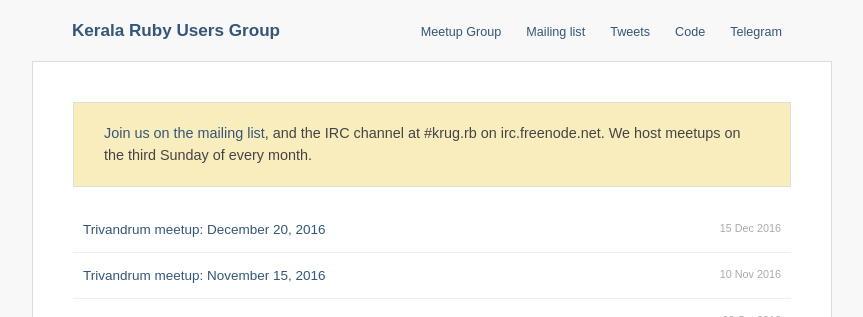
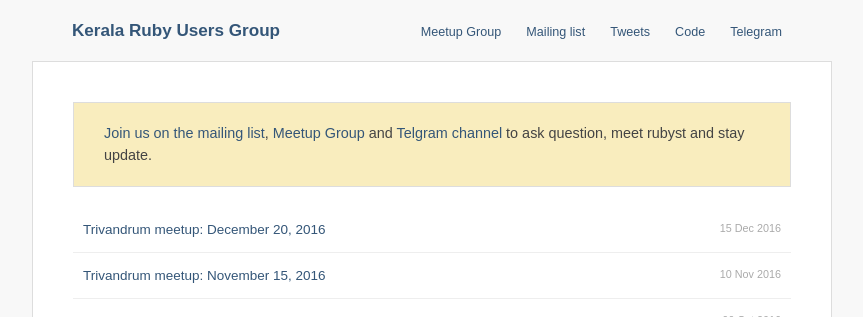
Before and after one commit to krug/krug.github.io, a Jekyll site: the page built from index.html, in a window 1280 px wide. Shown: the top 317 px of the page, without its empty margins (208-1071 px from the left). Built offline with Jekyll 4.4.1, drawn with Linux system fonts in a browser that asks for light colours.

Commit message:
Change website header to include latest details
As we are now active in Meetup group and telegram it makes more sense to make the visitors of our page visit those links as well.

```diff
--- a/index.html
+++ b/index.html
@@ -5,7 +5,7 @@
 
 <div id='home'>
   <div class='banner'>
-    <p><a href="https://groups.google.com/forum/#!forum/kerala-ruby-users-group">Join us on the mailing list</a>, and the IRC channel at #krug.rb on irc.freenode.net. We host meetups on the third Sunday of every month.</p>
+    <p><a href="https://groups.google.com/forum/#!forum/kerala-ruby-users-group" target="_blank">Join us on the mailing list</a>, <a href="https://www.meetup.com/kerala-ruby/" target="_blank">Meetup Group</a> and <a href="https://t.me/keralarb" target="_blank">Telgram channel</a> to ask question, meet rubyst and stay update.</p>
   </div>
   <div class='posts'>
   {% for post in site.posts %}
```
